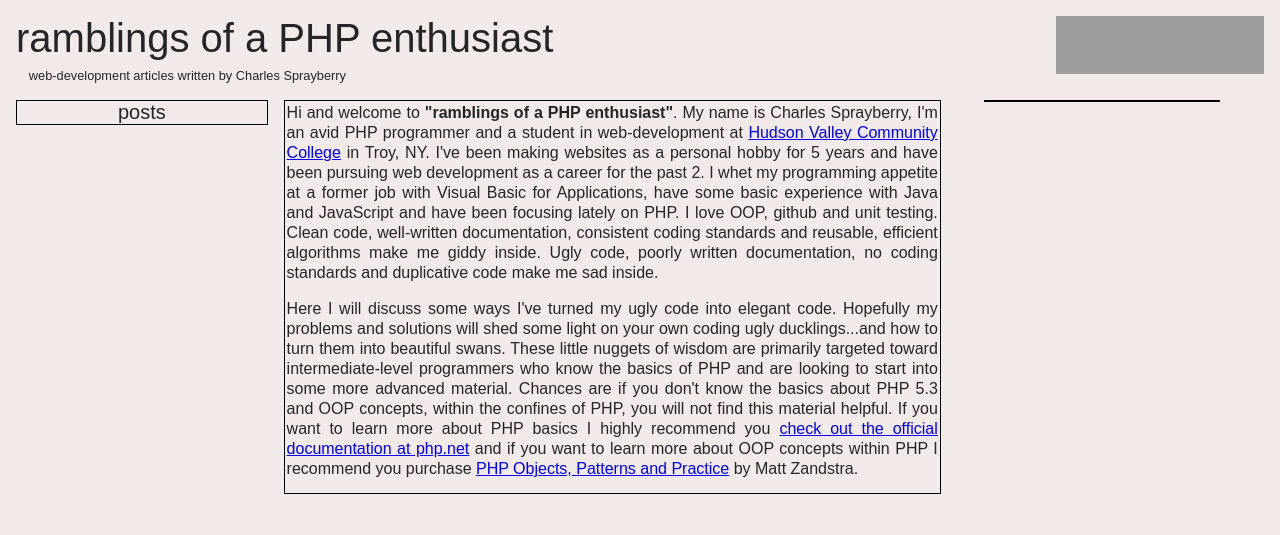
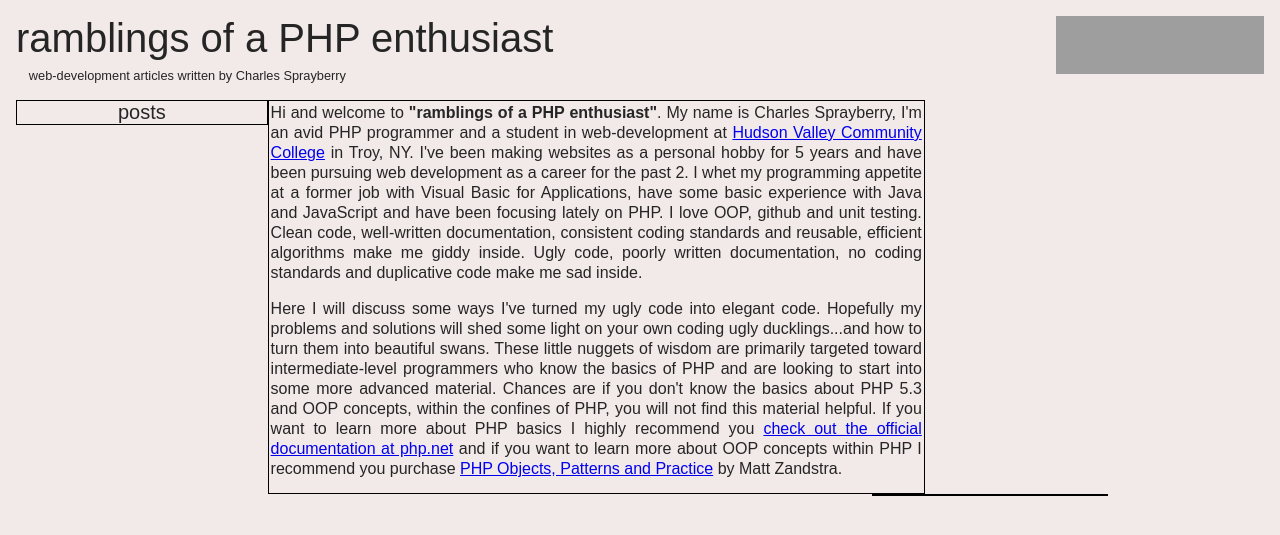
Before and after one commit to cspray/archived-blog, a Jekyll site: the page built from index.html, in a window 1280 px wide. Shown: the top 535 px of the page. Built offline with Jekyll 4.4.1, drawn with Linux system fonts in a browser that asks for light colours; grey boxes are pictures that could not be loaded.

Commit message:
UPD doing some more styling changes

```diff
--- a/_layouts/default.html
+++ b/_layouts/default.html
@@ -43,7 +43,7 @@
 	                </div>
                 </div>
 
-                <div id="main-content" class="float-left">
+                <div id="main-content">
                 	<div id="article-content" class="float-left">
 	                    {{ content }}
 	                </div>
--- a/style.css
+++ b/style.css
@@ -31,9 +31,9 @@ body {
 }
 
 #main-content {
-	margin-left: 1em;
-	margin-right: 1em;
+	margin: 0 auto;
 	width: 75%;
+	float: none;
 }
 
 #article-content {
```
